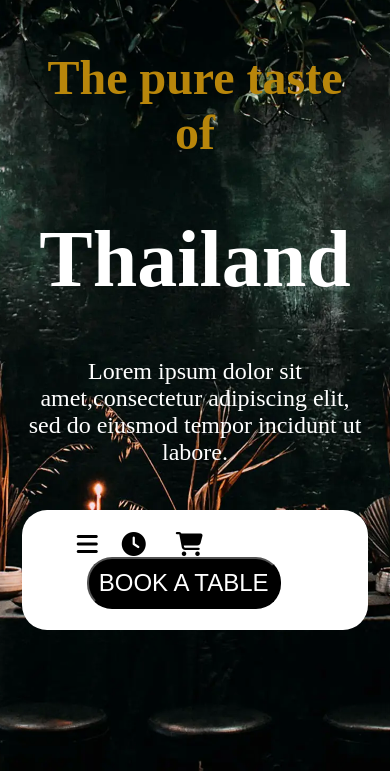
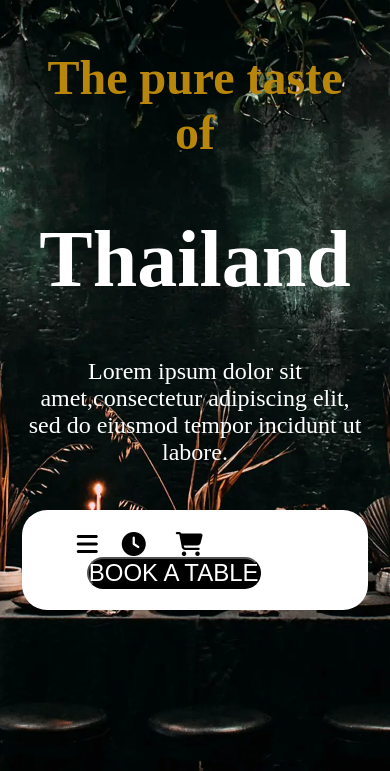
Before and after one commit to Mugovinius/Web-Development-Example1, a plain HTML site: page index.html in a window 390 px wide. Shown: the part 73-844 px from the top of the page. Drawn offline with Linux system fonts and the light colour scheme.

Commit message:
Update home.css

```diff
--- a/home.css
+++ b/home.css
@@ -129,4 +129,7 @@ a{
     #hide{
         display: none;
     }
+    .book{
+        padding:0;
+    }
 }
```
